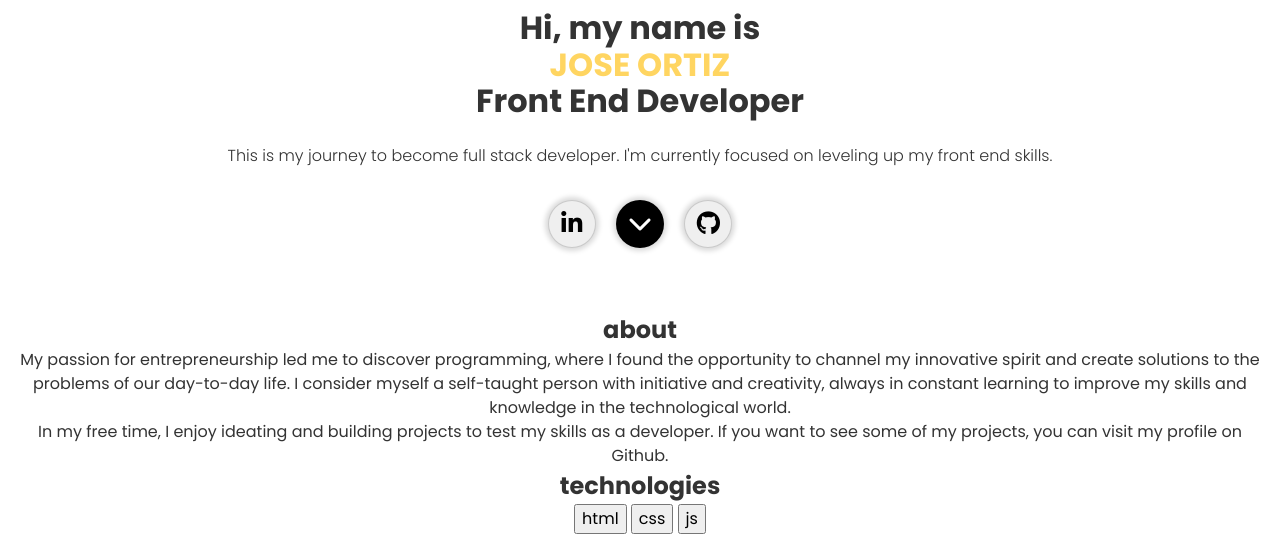
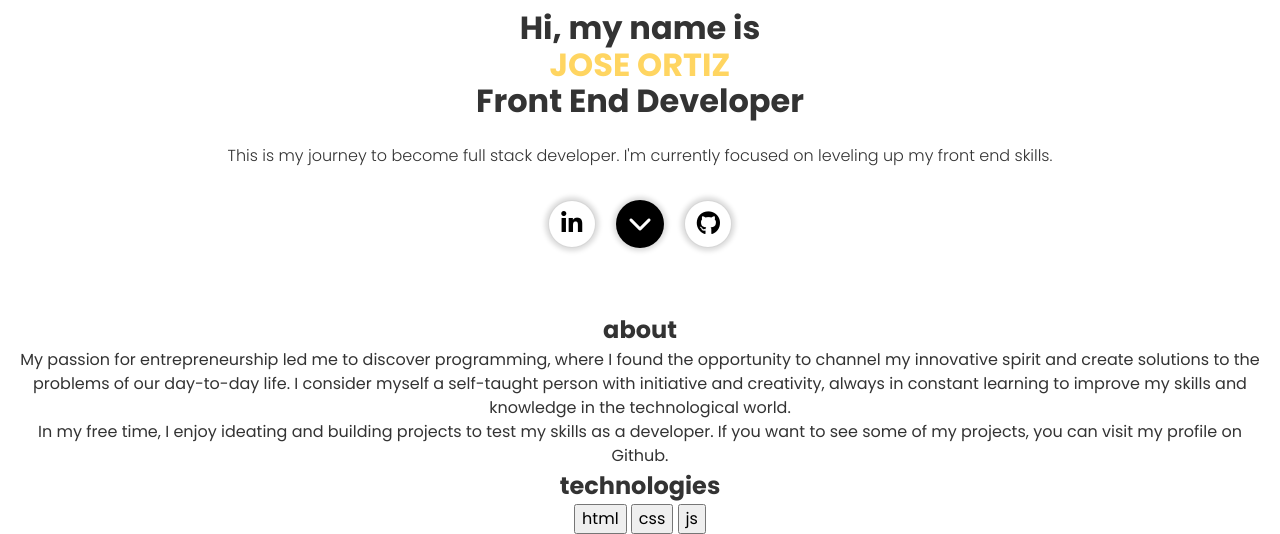
Before and after one commit to joseortizx/portafolio-personal, a plain HTML site: page index.html in a window 1280 px wide. Shown: the part 416-950 px from the top of the page. Drawn offline with Linux system fonts and the light colour scheme.

Commit message:
fix: fix button bg color

```diff
--- a/style/index.css
+++ b/style/index.css
@@ -121,3 +121,7 @@ h6 {
   background-color: var(--icons-black);
   color: white;
 }
+.btn-white {
+  background-color: white;
+  color: black;
+}
```
